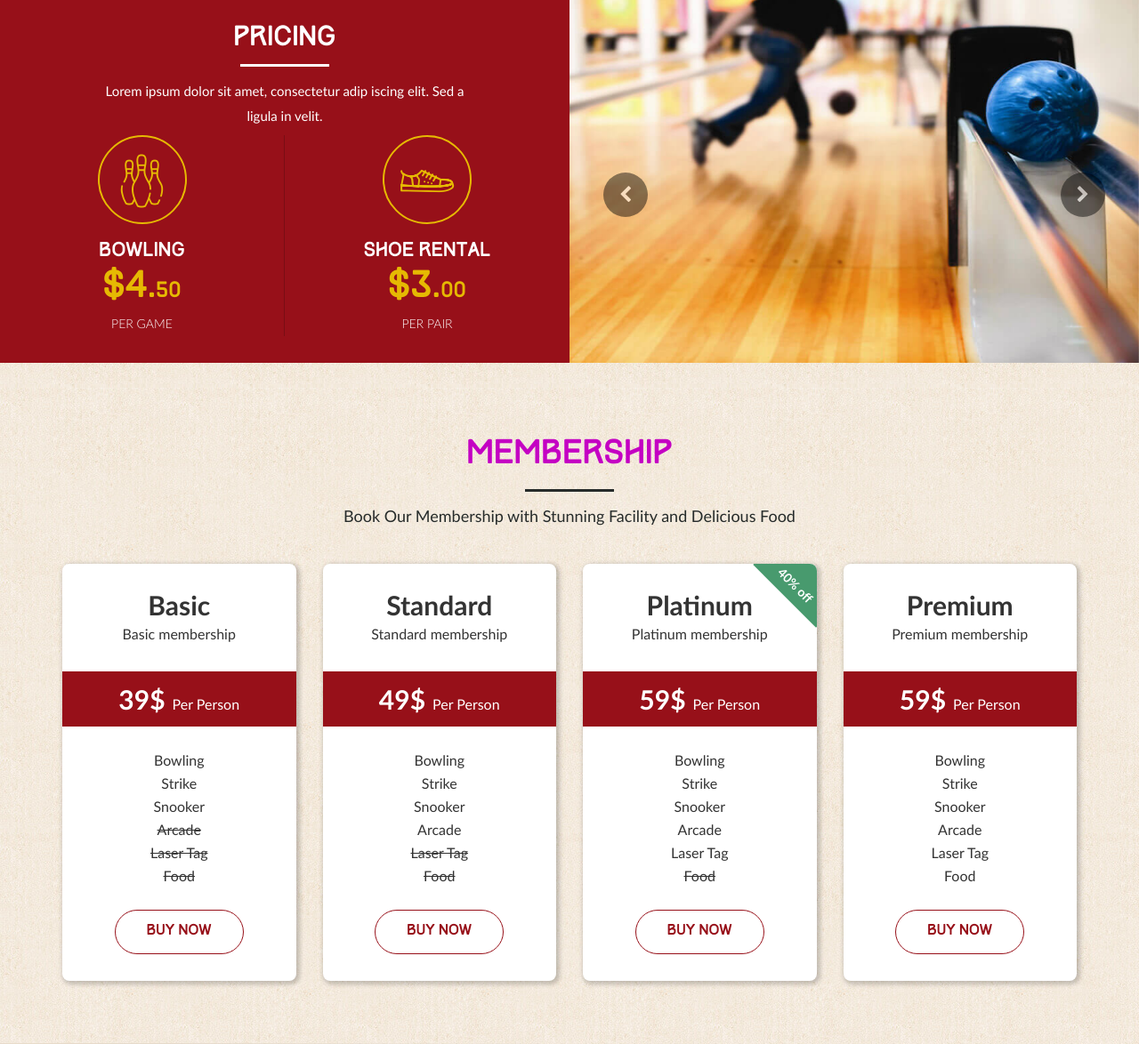
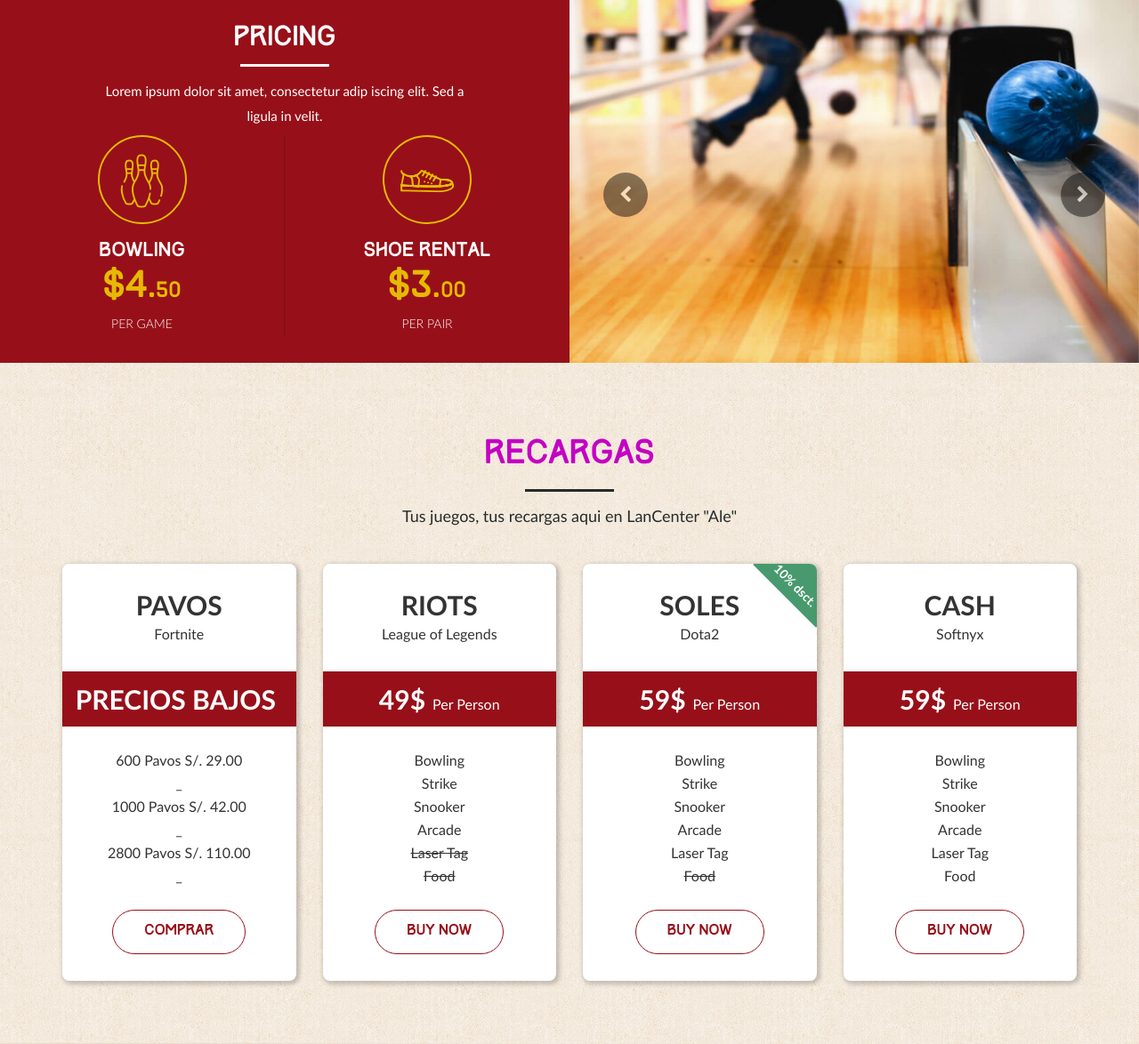
Before and after one commit to alexpaucar14/lc, an ASP.NET MVC app: page /Promociones in a window 1280 px wide. Shown: the part 1064-2238 px from the top of the page at 89% size. Run offline with ASP.NET Core 8 and stand-ins for ASP.NET MVC 5, Linux system fonts and the light colour scheme; the project's own start-up code is not run, and a stand-in starts its controllers and pages; some libraries are stand-ins or nearby versions.

Commit message:
Update Index.cshtml
Añadi en promociones algunas recargas, estaria bien poner algunas promociones en ese lugar de algunos juegos.

```diff
--- a/WebLanCenter/WebLanCenter/Views/Promociones/Index.cshtml
+++ b/WebLanCenter/WebLanCenter/Views/Promociones/Index.cshtml
@@ -123,9 +123,9 @@
 <div class="container padd-70">
 
     <div class="col-md-12 text-center">
-        <h2 class="welc-h3" style="margin-bottom:10px;">MemberShip</h2>
+        <h2 class="welc-h3" style="margin-bottom:10px;">Recargas</h2>
         <span class="testimonial-under" style="margin-bottom:5px;"></span>
-        <p class="head-p">Book Our Membership with Stunning Facility and Delicious Food </p>
+        <p class="head-p">Tus juegos, tus recargas aqui en LanCenter "Ale"</p>
     </div>
     <div class="clearfix"></div>
 
@@ -135,18 +135,18 @@
 
             <div class="plan-body">
 
-                <h2>Basic</h2>
-                <p>Basic membership</p>
-                <div class="price-body"><span>39$</span><h5>Per Person</h5></div>
+                <h2>PAVOS</h2>
+                <p>Fortnite</p>
+                <div class="price-body"><span>PRECIOS BAJOS</span><h5></h5></div>
                 <ul>
-                    <li>Bowling</li>
-                    <li>Strike</li>
-                    <li>Snooker</li>
-                    <li><del>Arcade</del></li>
-                    <li><del>Laser Tag</del></li>
-                    <li><del>Food</del></li>
+                    <li>600 Pavos S/. 29.00</li>
+                    <li>_</li>
+                    <li>1000 Pavos S/. 42.00</li>
+                    <li>_</li>
+                    <li>2800 Pavos S/. 110.00</li>
+                    <li>_</li>
                 </ul>
-                <a href="#">Buy now</a>
+                <a href="#">COMPRAR</a>
             </div>
 
         </div>
@@ -155,8 +155,8 @@
 
             <div class="plan-body">
 
-                <h2>Standard</h2>
-                <p>Standard membership</p>
+                <h2>RIOTS</h2>
+                <p>League of Legends</p>
                 <div class="price-body"><span>49$</span><h5>Per Person</h5></div>
                 <ul>
                     <li>Bowling</li>
@@ -174,9 +174,9 @@
         <div class="col-sm-6 col-md-3 text-center">
 
             <div class="plan-body">
-                <div class="offer-label">40% off</div>
-                <h2>Platinum</h2>
-                <p>Platinum membership</p>
+                <div class="offer-label">10% dsct.</div>
+                <h2>SOLES</h2>
+                <p>Dota2</p>
                 <div class="price-body"><span>59$</span><h5>Per Person</h5></div>
                 <ul>
                     <li>Bowling</li>
@@ -195,8 +195,8 @@
 
             <div class="plan-body">
 
-                <h2>Premium</h2>
-                <p>Premium membership</p>
+                <h2>CASH</h2>
+                <p>Softnyx</p>
                 <div class="price-body"><span>59$</span><h5>Per Person</h5></div>
                 <ul>
                     <li>Bowling</li>
```
